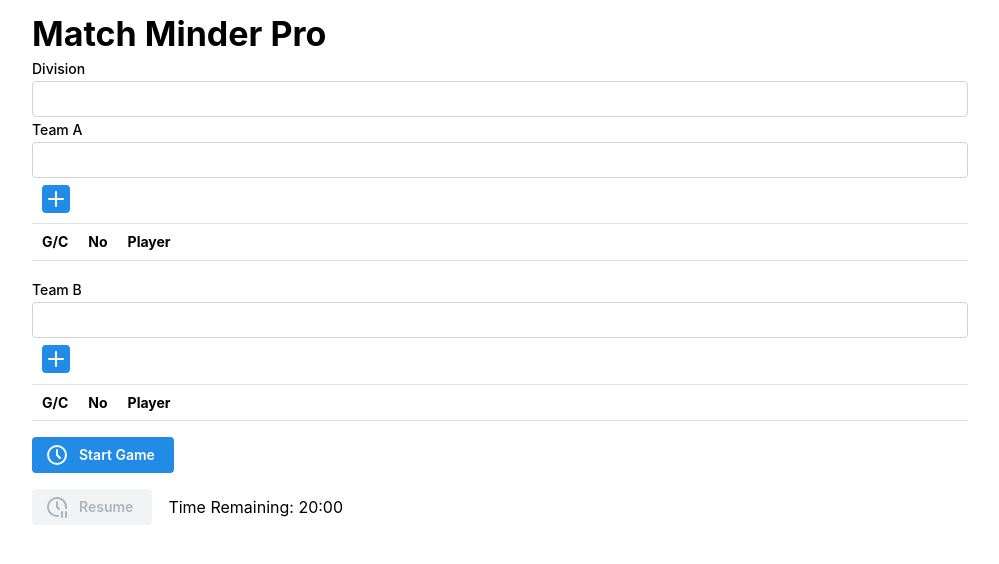
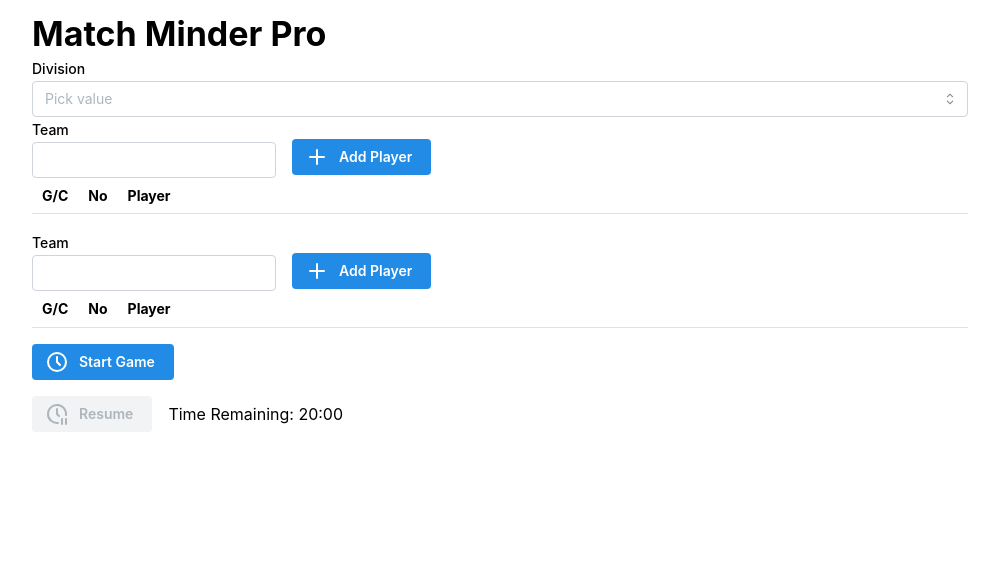
Before and after one commit to FizzBuzz791/match-minder-pro, a Next.js app: page / in a window 1280 px wide. Shown: the top 564 px of the page, without its empty margins (140-1139 px from the left). Built offline with nearby package versions, Linux system fonts and the light colour scheme.

Commit message:
chore: improve styling

```diff
--- a/app/page.tsx
+++ b/app/page.tsx
@@ -1,13 +1,15 @@
 'use client';
 
-import { Title, TextInput, Button, Text, Space, Group, Container } from '@mantine/core';
+import { Title, Button, Text, Space, Group, Container } from '@mantine/core';
 import { useEffect, useState } from 'react';
 import { IconClock, IconClockPause } from '@tabler/icons-react';
 import { DateTime } from 'luxon';
 import { Player } from '@/models/Player';
 import { TeamGrid } from '@/components/TeamGrid/TeamGrid';
+import { DivisionSelector } from '@/components/DivisionSelector/DivisionSelector';
 
 export default function HomePage() {
+  const [division, setDivision] = useState('');
   const [teamAName, setTeamAName] = useState('');
   const [teamAPlayers, setTeamAPlayers] = useState<Array<Player>>([]);
 
@@ -35,20 +37,20 @@ export default function HomePage() {
     <main className="flex min-h-screen flex-col items-center justify-between p-24">
       <Container p="sm">
         <Title order={1}>Match Minder Pro</Title>
-        <TextInput label="Division" />
-        <TextInput
-          label="Team A"
-          value={teamAName}
-          onChange={(event) => setTeamAName(event.target.value)}
+        <DivisionSelector division={division} setDivision={setDivision} />
+        <TeamGrid
+          teamName={teamAName}
+          setTeamName={setTeamAName}
+          players={teamAPlayers}
+          setPlayers={setTeamAPlayers}
         />
-        <TeamGrid players={teamAPlayers} setPlayers={setTeamAPlayers} />
         <Space h="md" />
-        <TextInput
-          label="Team B"
-          value={teamBName}
-          onChange={(event) => setTeamBName(event.target.value)}
+        <TeamGrid
+          teamName={teamBName}
+          setTeamName={setTeamBName}
+          players={teamBPlayers}
+          setPlayers={setTeamBPlayers}
         />
-        <TeamGrid players={teamBPlayers} setPlayers={setTeamBPlayers} />
         <Space h="md" />
         <Group>
           <Button
@@ -63,7 +65,7 @@ export default function HomePage() {
           >
             Start Game
           </Button>
-          <Text>{gameStartTime?.toISO() ?? ''}</Text>
+          <Text>{gameStartTime?.toLocaleString(DateTime.DATETIME_MED) ?? ''}</Text>
         </Group>
         <Space h="md" />
         <Group>
--- /dev/null
+++ b/components/DivisionSelector/DivisionSelector.tsx
@@ -0,0 +1,46 @@
+import { Combobox, Input, InputBase, useCombobox } from '@mantine/core';
+import { Dispatch, SetStateAction } from 'react';
+
+const divisions = ["Men's 1", "Men's 2", "Women's 1", "Women's 2", 'Development 1'];
+
+interface DivisionSelectorProps {
+  division: string;
+  setDivision: Dispatch<SetStateAction<string>>;
+}
+
+export function DivisionSelector({ division, setDivision }: DivisionSelectorProps) {
+  const combobox = useCombobox({
+    onDropdownClose: () => combobox.resetSelectedOption(),
+  });
+  const options = divisions.map((d) => (
+    <Combobox.Option value={d} key={d}>
+      {d}
+    </Combobox.Option>
+  ));
+
+  return (
+    <Combobox
+      store={combobox}
+      onOptionSubmit={(val) => {
+        setDivision(val);
+        combobox.closeDropdown();
+      }}
+    >
+      <Combobox.Target>
+        <InputBase
+          label="Division"
+          component="button"
+          pointer
+          rightSection={<Combobox.Chevron />}
+          onClick={() => combobox.toggleDropdown()}
+        >
+          {division || <Input.Placeholder>Pick value</Input.Placeholder>}
+        </InputBase>
+      </Combobox.Target>
+
+      <Combobox.Dropdown>
+        <Combobox.Options>{options}</Combobox.Options>
+      </Combobox.Dropdown>
+    </Combobox>
+  );
+}
--- a/components/TeamGrid/TeamGrid.tsx
+++ b/components/TeamGrid/TeamGrid.tsx
@@ -1,5 +1,4 @@
 import {
-  ActionIcon,
   Button,
   Group,
   Modal,
@@ -7,6 +6,7 @@ import {
   TextInput,
   Checkbox,
   NumberInput,
+  useMantineTheme,
 } from '@mantine/core';
 import { IconAward, IconHelmet, IconPlus } from '@tabler/icons-react';
 import { useForm } from '@mantine/form';
@@ -25,11 +25,13 @@ function getIcon(player: Player): JSX.Element | null {
 }
 
 export interface TeamGridProps {
+  teamName: string;
+  setTeamName: Dispatch<SetStateAction<string>>;
   players: Array<Player>;
   setPlayers: Dispatch<SetStateAction<Player[]>>;
 }
 
-export function TeamGrid({ players, setPlayers }: TeamGridProps) {
+export function TeamGrid({ teamName, setTeamName, players, setPlayers }: TeamGridProps) {
   const addPlayerForm = useForm({
     initialValues: {
       name: '',
@@ -44,18 +46,28 @@ export function TeamGrid({ players, setPlayers }: TeamGridProps) {
     },
   });
   const [opened, { open, close }] = useDisclosure(false);
+  const theme = useMantineTheme();
 
   return (
     <>
+      <Group>
+        <TextInput
+          label="Team"
+          value={teamName}
+          onChange={(event) => setTeamName(event.target.value)}
+        />
+        <Button
+          variant="filled"
+          aria-label="Add Player"
+          onClick={open}
+          leftSection={<IconPlus />}
+          mt={theme.spacing.lg}
+        >
+          Add Player
+        </Button>
+      </Group>
       <Table>
         <Table.Thead>
-          <Table.Tr>
-            <Table.Th colSpan={3}>
-              <ActionIcon variant="filled" aria-label="Add Player" onClick={open}>
-                <IconPlus />
-              </ActionIcon>
-            </Table.Th>
-          </Table.Tr>
           <Table.Tr>
             <Table.Th w="0.1vw">G/C</Table.Th>
             <Table.Th w="0.1vw">No</Table.Th>
```
Also changed, not shown: 1 other file (tests, documents, lock files or other folders).
